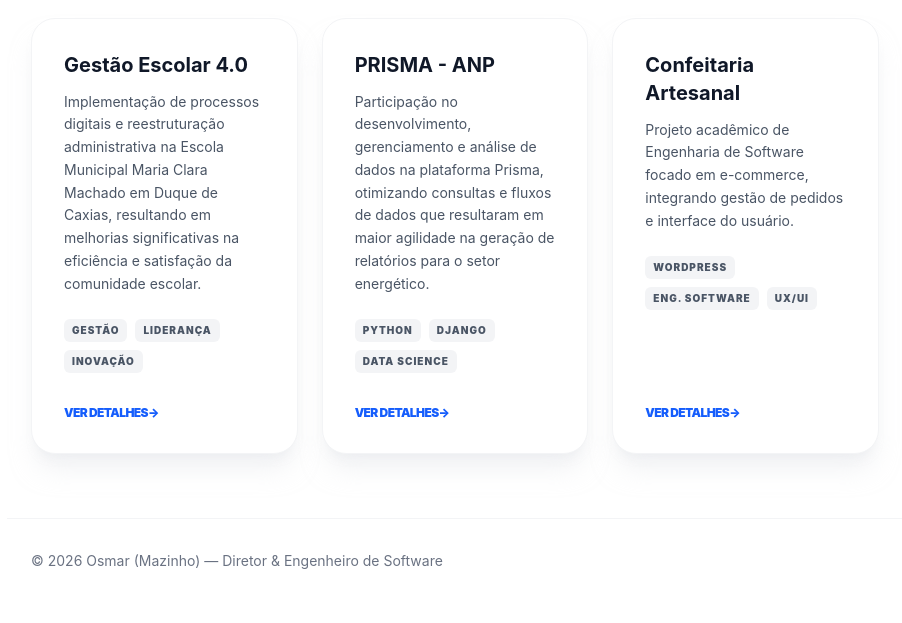
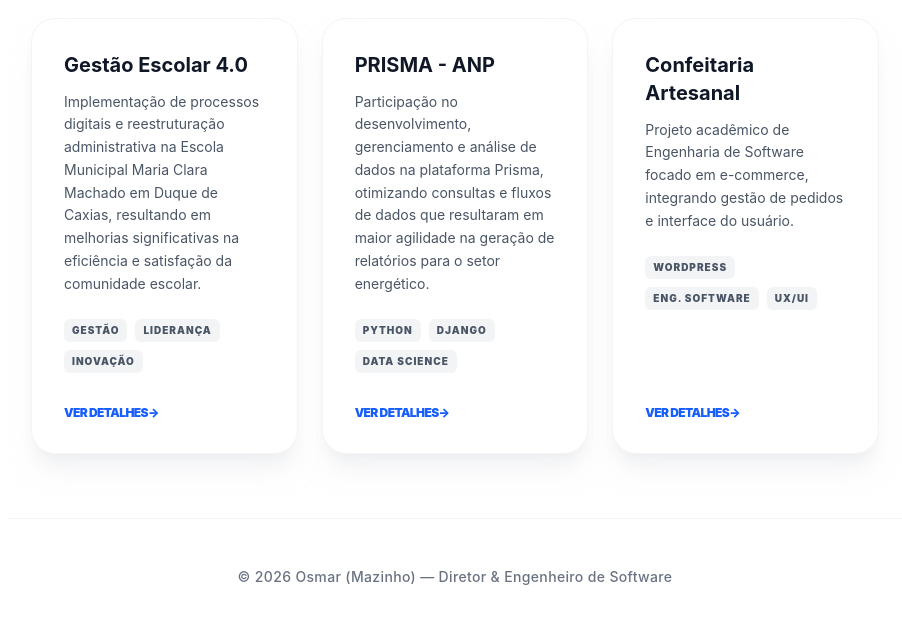
Before and after one commit to mazinhorj/mazinhorj.github.io, an Astro site: page / in a window 1280 px wide. Shown: the part 836-1459 px from the top of the page, without its empty margins (185-1087 px from the left). Built offline with nearby package versions, Linux system fonts and the light colour scheme; Astro itself is replaced by a stand-in of ours.

Commit message:
Modify footer padding and text styles
Increased footer padding and updated text styling.

```diff
--- a/src/layouts/Layout.astro
+++ b/src/layouts/Layout.astro
@@ -22,9 +22,9 @@ const { title } = Astro.props;
 	<body>
 		<slot />
 	</body>
-	<footer class="max-w-4xl mx-auto px-6 py-8 border-t border-gray-100 dark:border-slate-800 flex flex-col md:flex-row justify-between items-center gap-4 text-center">
-  		<p class="text-sm text-gray-500 dark:text-slate-400">
+	<footer class="max-w-4xl mx-auto px-6 py-12 border-t border-gray-100 dark:border-slate-800">
+  		<p class="text-sm text-gray-500 dark:text-slate-400 text-center font-medium tracking-wide">
     		© 2026 Osmar (Mazinho) — Diretor & Engenheiro de Software
   		</p>
-  	</footer>
+	</footer>
 </html>
```
